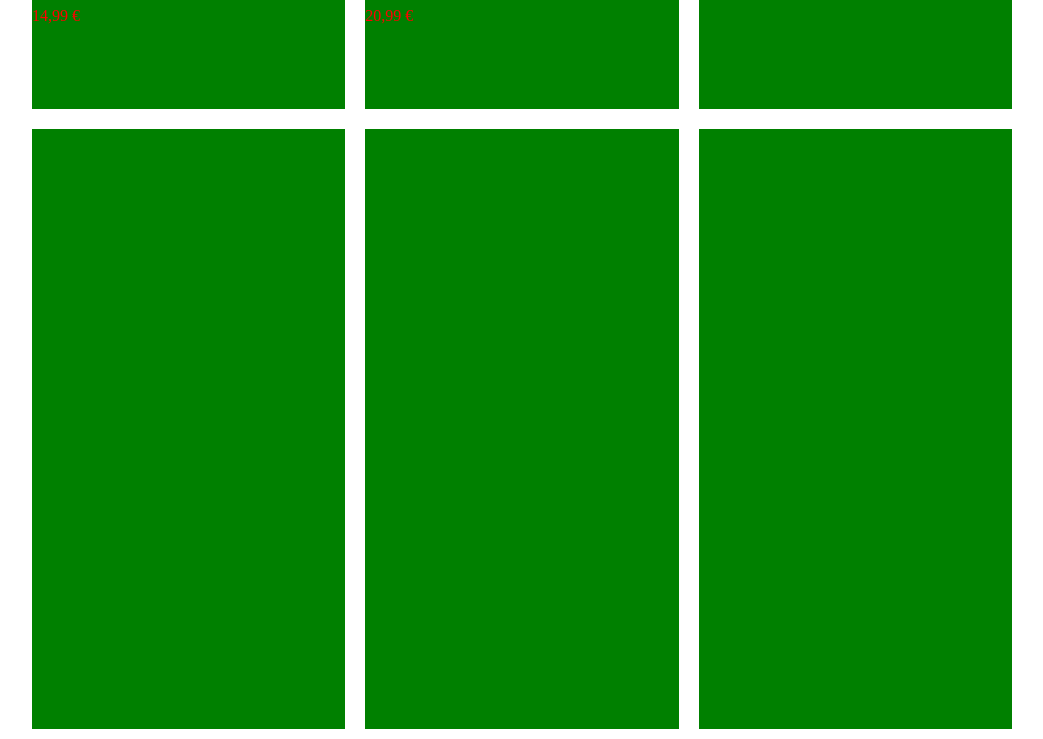
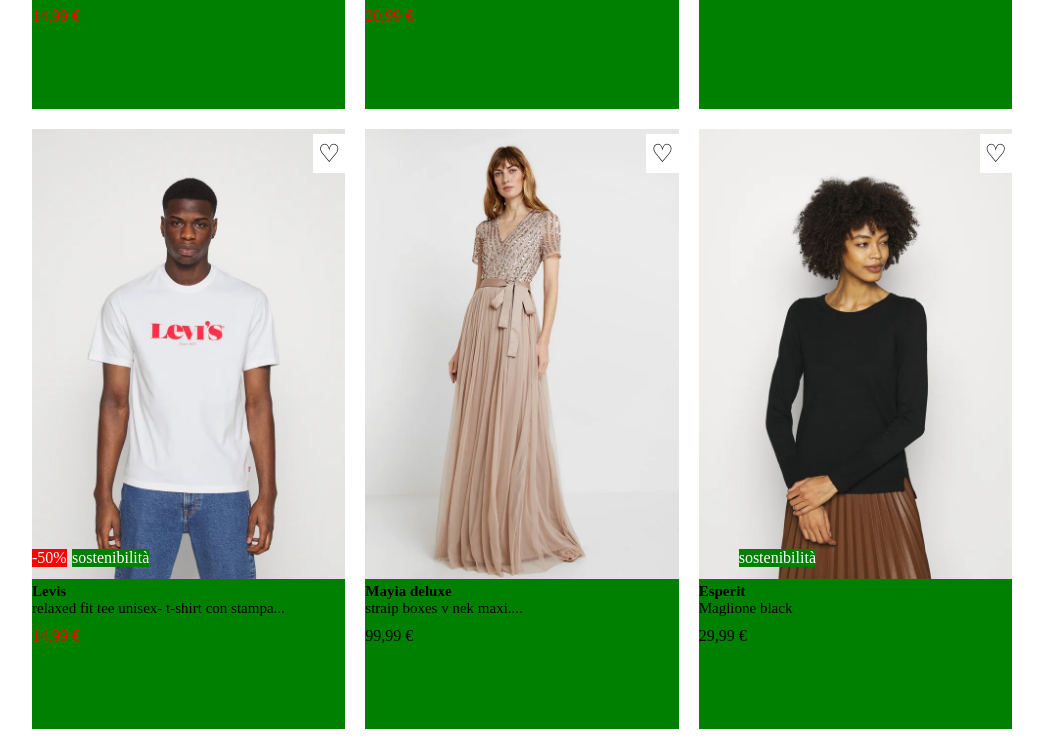
Before and after one commit to luigi2001/htmlcss-shop, a plain HTML site: page index.html in a window 1280 px wide. Shown: the part 509-1248 px from the top of the page, without its empty margins (118-1161 px from the left). Drawn offline with Linux system fonts and the light colour scheme.

Commit message:
add 4-5-6 foto

```diff
--- a/css/style.css
+++ b/css/style.css
@@ -46,9 +46,12 @@ h2, p{
 }
 
 .prezzo{
+    color: red;
+}
+
+.prezzo, .prezzo-special{
     display: block;
     margin-top: 10px;
-    color: red;
 }
 
 .cuore{
--- a/index.html
+++ b/index.html
@@ -35,9 +35,33 @@
                 <p>voglia di colori pastello</p>
             </div>
         </div>
-        <div class="box"></div>
-        <div class="box"></div>
-        <div class="box"></div>
+        <div class="box">
+            <img class="img" src="img/4.webp" alt="img zalando maglietta">
+            <img class="img-hover" src="img/4b.webp" alt="img zalando maglietta">
+            <h2>Levis</h2>
+            <p>relaxed fit tee unisex- t-shirt con stampa...</p>
+            <span class="prezzo">14,99 €</span>
+            <span class="cuore">&#9825</span>
+            <span class="sconto">-50%</span>
+            <span class="info">sostenibilità</span>
+        </div>
+        <div class="box">
+            <img class="img" src="img/5.webp" alt="img zalando maglietta">
+            <img class="img-hover" src="img/5b.webp" alt="img zalando maglietta">
+            <h2>Mayia deluxe</h2>
+            <p>straip boxes v nek maxi....</p>
+            <span class="prezzo-special">99,99 €</span>
+            <span class="cuore">&#9825</span>
+        </div>
+        <div class="box">
+            <img class="img" src="img/6.webp" alt="img zalando maglietta">
+            <img class="img-hover" src="img/6b.webp" alt="img zalando maglietta">
+            <h2>Esperit</h2>
+            <p>Maglione black</p>
+            <span class="prezzo-special">29,99 €</span>
+            <span class="cuore">&#9825</span>
+            <span class="info">sostenibilità</span>
+        </div>
     </div>
 </body>
 </html>
```
